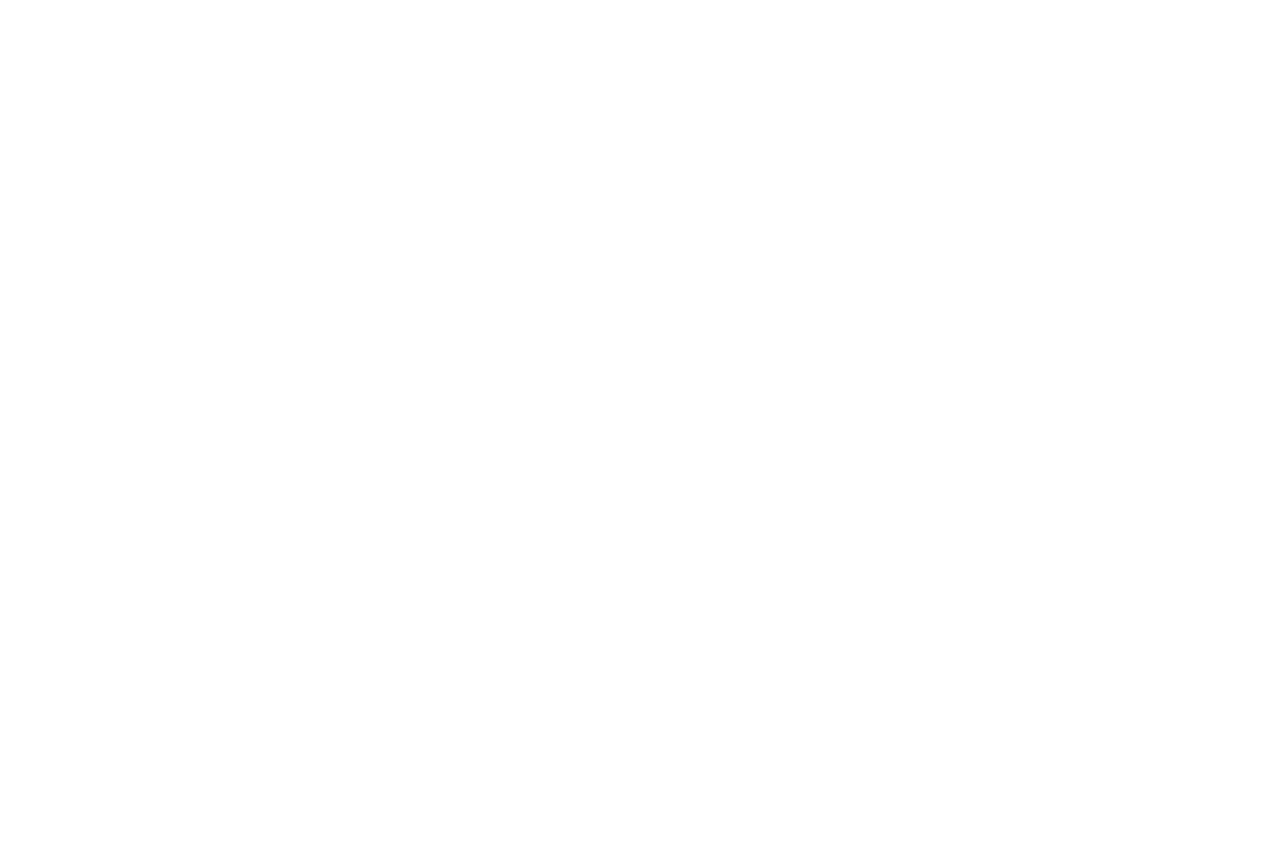
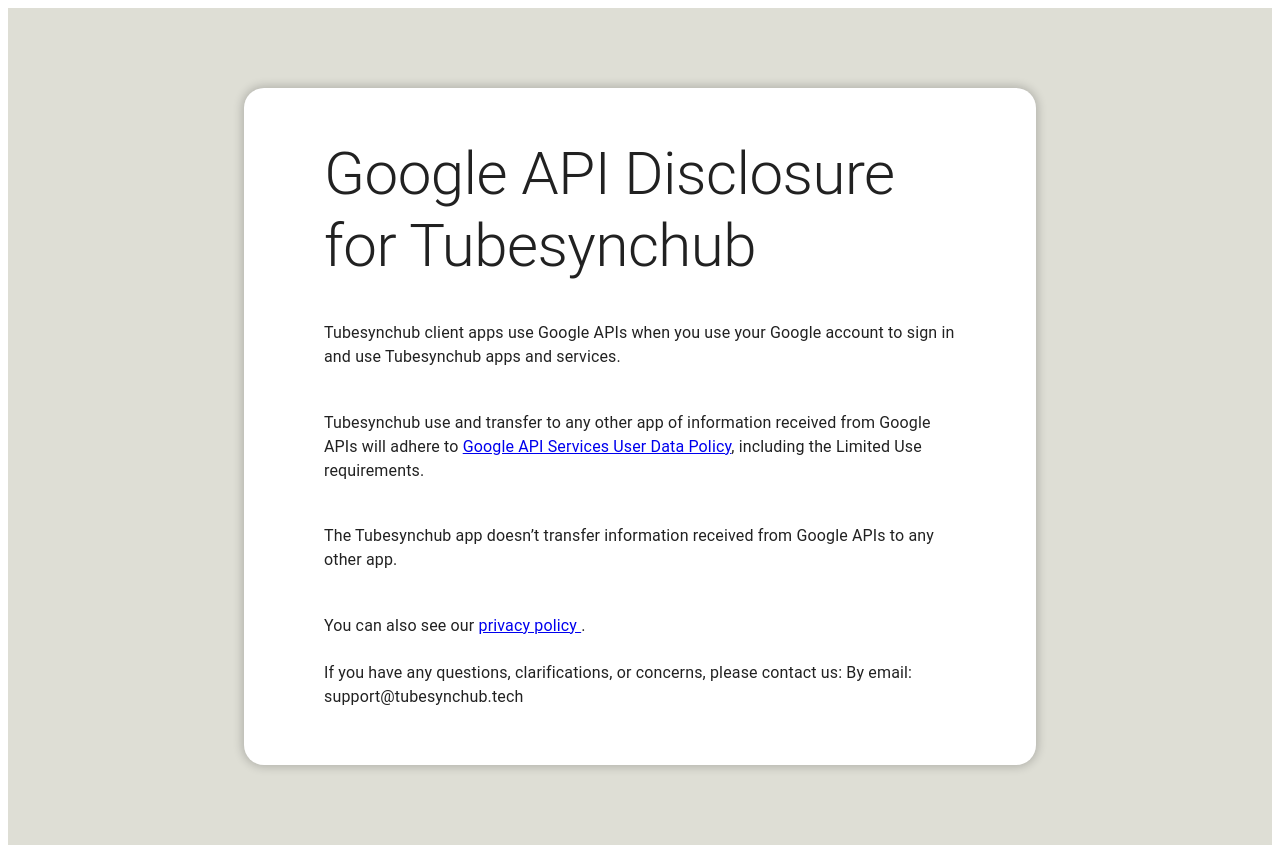
Before and after one commit to saimadib/Tubecove, a React (Vite) app in the folder Frontend/: page /google-api-disclosure in a window 1280 px wide. Before the commit this address had no page. Before the commit the page ends 800 px from the top, so only its background shows below. Built offline with nearby package versions, Linux system fonts and the light colour scheme.

Commit message:
adding GoogleAPI disclosure

```diff
--- a/Frontend/src/App.jsx
+++ b/Frontend/src/App.jsx
@@ -13,6 +13,7 @@
 import PrivacyPolicy from './Home/Privacy';
 import ContactUs from './Home/Contact';
 import TermsOfUse from './Home/Terms';
+import GoogleAPI from './Home/GoogleAPI';
 
 function App() {
 
@@ -33,6 +34,7 @@
                 <Route path="/privacy-policy" element={<PrivacyPolicy/>}/>
                 <Route path="/contact-us" element={<ContactUs/>}/>
                 <Route path="/terms-of-use" element={<TermsOfUse/>}/>
+                <Route path="/google-api-disclosure" element={<GoogleAPI/>}/>
             </Routes>
         </Router>
     </RecoilRoot>
--- a/Frontend/src/Home/Footer.jsx
+++ b/Frontend/src/Home/Footer.jsx
@@ -38,6 +38,14 @@
             <Typography variant="h6" sx={{fontSize:'15px'}}>
               <Link href="/privacy-policy" sx={classes.link}>
                 Privacy Policy
+              </Link>
+            </Typography>
+          </Grid>
+          <Grid item xs= {0.5} ></Grid>
+          <Grid item md={1.6}>
+            <Typography variant="h6" sx={{fontSize:'15px'}}>
+              <Link href="/google-api-disclosure" sx={classes.link}>
+               Google API Disclosure
               </Link>
             </Typography>
           </Grid>
--- /dev/null
+++ b/Frontend/src/Home/GoogleAPI.jsx
@@ -0,0 +1,76 @@
+import React from 'react';
+import { Container, Grid, Paper, Typography } from '@mui/material';
+
+const paperStyle = {
+  padding: '50px 80px 50px 80px',
+  borderRadius: '20px',
+  maxWidth: '60%',
+  boxShadow: '0px 0px 10px 2px rgba(0,0,0,0.2)',
+};
+
+const GoogleAPI = () => {
+  return (
+    <Grid
+      container
+      sx={{
+        justifyContent: 'center',
+        backgroundColor: '#deded5',
+      }}
+    >
+      <Grid
+        item
+        xs={12}
+        md={10.0}
+        sx={{
+          display: 'flex',
+          justifyContent: 'center',
+          alignItems: 'center',
+          minHeight: '100vh',
+          padding: '80px 0px 80px 0px',
+        }}
+      >
+        <Paper elevation={3} style={paperStyle}>
+          <Typography variant="h2" gutterBottom>
+          Google API Disclosure for Tubesynchub
+          </Typography>
+
+          <br></br>
+
+          <Typography variant="body1" gutterBottom>
+          Tubesynchub client apps use Google APIs when you use your Google account to sign in and use Tubesynchub apps and services.
+          </Typography>
+
+          <br></br>
+          <br></br>
+          <Typography variant="body1" gutterBottom>
+          Tubesynchub use and transfer to any other app of information received from Google APIs will adhere to <a href='https://developers.google.com/terms/api-services-user-data-policy#additional_requirements_for_specific_api_scopes'>Google API Services User Data Policy</a>, including the Limited Use requirements.
+          </Typography>
+
+          <br></br>
+          <br></br>
+
+          <Typography variant="body1" gutterBottom>
+          The Tubesynchub app doesn’t transfer information received from Google APIs to any other app.
+          </Typography>
+          <br></br>
+          <br></br>
+
+          <Typography variant="body1" gutterBottom>
+          You can also see our <a href='https://tubesynchub.tech/privacy-policy'>privacy policy </a>.
+          </Typography>
+
+
+          <br></br>
+
+
+          <Typography variant="body1" gutterBottom>
+          If you have any questions, clarifications, or concerns, please contact us: By email: support@tubesynchub.tech
+          </Typography>
+
+        </Paper>
+      </Grid>
+    </Grid>
+  );
+};
+
+export default GoogleAPI;
```
Also changed, not shown: Frontend/public/yt_logo_rgb_light.png (added).
